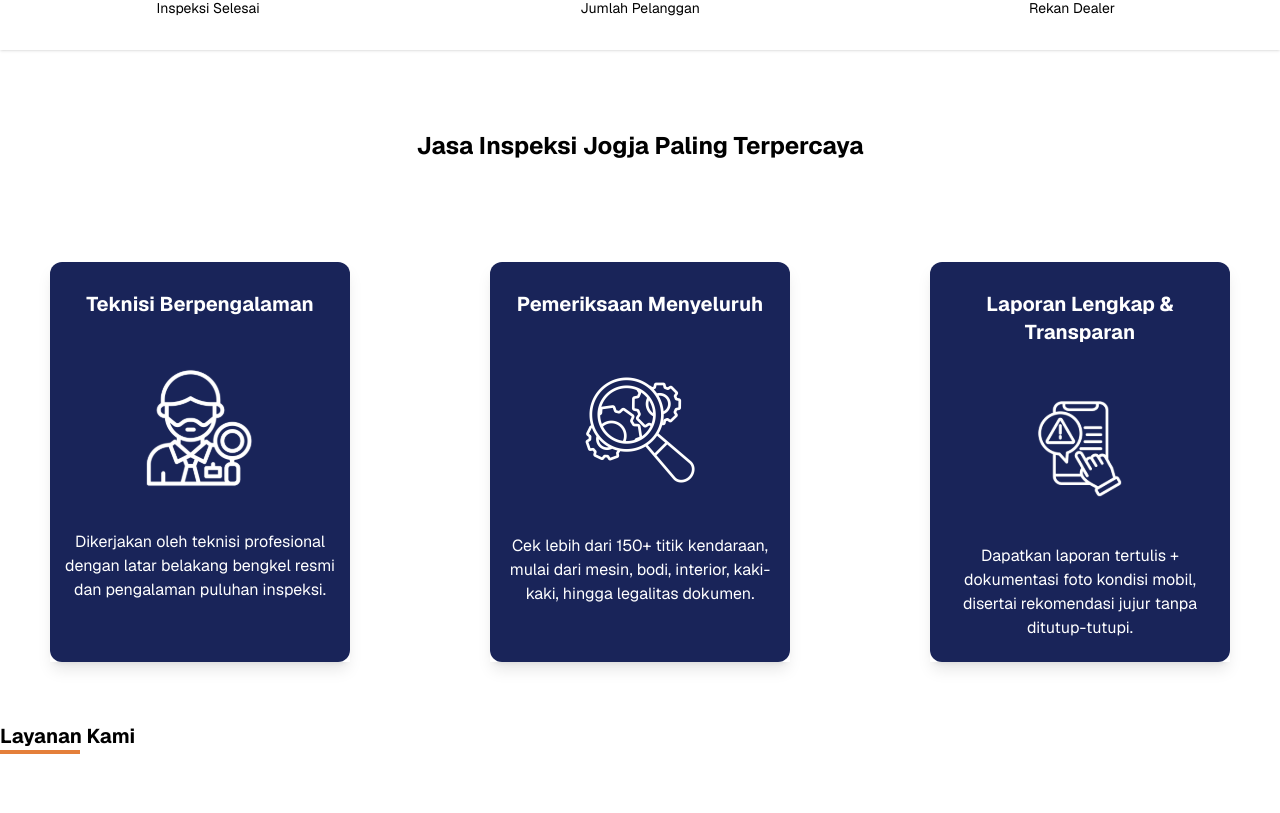
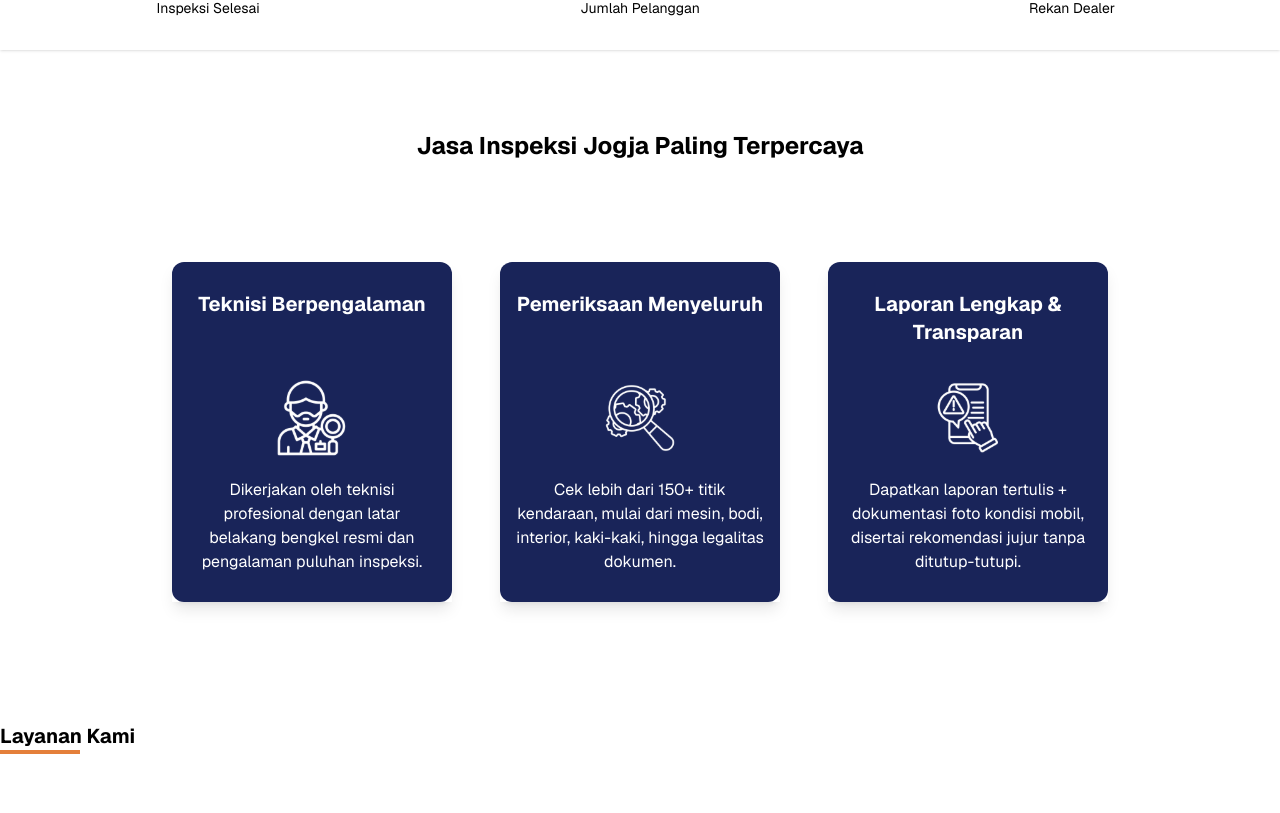
Before and after one commit to wendwin/inspeksi-mobil-jogja, a Next.js app: page / in a window 1280 px wide. Shown: the part 636-1449 px from the top of the page. Built offline with nearby package versions, Linux system fonts and the light colour scheme.

Commit message:
memperbaiki size section trusted

```diff
--- a/app/components/landingpagecomponents/Trusted.js
+++ b/app/components/landingpagecomponents/Trusted.js
@@ -1,31 +1,31 @@
 export default function Trusted() {
     return (
-        <section className="container mx-auto my-5">
+        <section className=" my-5 md:mb-25">
             <p className="text-lg my-5 bg-white text-black text-center font-bold md:text-2xl md:my-20">Jasa Inspeksi Jogja Paling Terpercaya</p>
-            <div className="flex flex-col justify-center md:flex-row gap-10">
-                <div className="card bg-base-100 shadow-lg max-w-50 my-5 mx-auto md:max-w-75 ">
-                    <div className="card-body bg-primary-color text-center rounded-xl py-5 px-2 md:h-100">
-                        <h2 className="card-title text-white text-lg py-2 font-bold md:text-xl">Teknisi Berpengalaman</h2>
-                        <img className="mx-auto py-5 md:py-10" src="/img/teknisi.svg"alt="teknisi" />
-                        <p className="text-white text-sm md:text-base">Dikerjakan oleh teknisi profesional dengan latar belakang bengkel resmi dan pengalaman puluhan inspeksi.</p>
+            <div className="md:mx-0 flex flex-wrap justify-center my-10 md:my-0 gap-5 md:gap-12">
+                <div className="card bg-base-100 shadow-lg max-w-40 md:my-5 md:max-w-70 ">
+                    <div className="card-body bg-primary-color text-center rounded-xl py-5 px-2 md:px-4 md:min-h-85">
+                        <h2 className="card-title text-white md:min-h-19 text-sm py-2 font-bold md:text-xl">Teknisi Berpengalaman</h2>
+                        <img className="mx-auto py-5 max-w-15 md:py-5 md:max-w-20" src="/img/teknisi.svg"alt="teknisi" />
+                        <p className="text-white text-xs md:text-base">Dikerjakan oleh teknisi profesional dengan latar belakang bengkel resmi dan pengalaman puluhan inspeksi.</p>
                         <div className="card-actions justify-end">
                         </div>
                     </div>
                 </div>
-                <div className="card bg-base-100 shadow-lg max-w-50 my-5 mx-auto md:max-w-75 ">
-                    <div className="card-body bg-primary-color text-center rounded-xl py-5 px-2 md:h-100">
-                        <h2 className="card-title text-white text-lg py-2 font-bold md:text-xl">Pemeriksaan Menyeluruh</h2>
-                        <img className="mx-auto py-5 md:py-10" src="/img/pemeriksaan.svg"alt="pemeriksaan" />
-                        <p className="text-white text-sm md:text-base">Cek lebih dari 150+ titik kendaraan, mulai dari mesin, bodi, interior, kaki-kaki, hingga legalitas dokumen.</p>
+                <div className="card bg-base-100 shadow-lg max-w-40 md:my-5 md:max-w-70 ">
+                    <div className="card-body bg-primary-color text-center rounded-xl py-5 px-2 md:px-4 md:min-h-85">
+                        <h2 className="card-title text-white text-sm md:min-h-19 py-2 font-bold md:text-xl">Pemeriksaan Menyeluruh</h2>
+                        <img className="mx-auto py-5 max-w-15 md:py-5 md:max-w-20 " src="/img/pemeriksaan.svg"alt="pemeriksaan" />
+                        <p className="text-white text-xs md:text-base">Cek lebih dari 150+ titik kendaraan, mulai dari mesin, bodi, interior, kaki-kaki, hingga legalitas dokumen.</p>
                         <div className="card-actions justify-end">
                         </div>
                     </div>
                 </div>
-                <div className="card bg-base-100 shadow-lg max-w-50 my-5 mx-auto md:max-w-75 ">
-                    <div className="card-body bg-primary-color text-center rounded-xl py-5 px-2 md:h-100">
-                        <h2 className="card-title text-white text-lg py-2 font-bold md:text-xl">Laporan Lengkap & Transparan</h2>
-                        <img className="mx-auto py-5 md:py-10" src="/img/laporan.svg"alt="laporan" />
-                        <p className="text-white text-sm md:text-base">Dapatkan laporan tertulis + dokumentasi foto kondisi mobil, disertai rekomendasi jujur tanpa ditutup-tutupi.</p>
+                <div className="card bg-base-100 shadow-lg max-w-40 md:my-5 md:max-w-70 ">
+                    <div className="card-body bg-primary-color text-center rounded-xl py-5 px-2 md:px-4 md:min-h-85">
+                        <h2 className="card-title text-white text-sm py-2 md:min-h-19 font-bold md:text-xl">Laporan Lengkap & Transparan</h2>
+                        <img className="mx-auto py-5 max-w-15 md:py-5 md:max-w-20" src="/img/laporan.svg"alt="laporan" />
+                        <p className="text-white text-xs md:text-base">Dapatkan laporan tertulis + dokumentasi foto kondisi mobil, disertai rekomendasi jujur tanpa ditutup-tutupi.</p>
                         <div className="card-actions justify-end">
                         </div>
                     </div>
```
